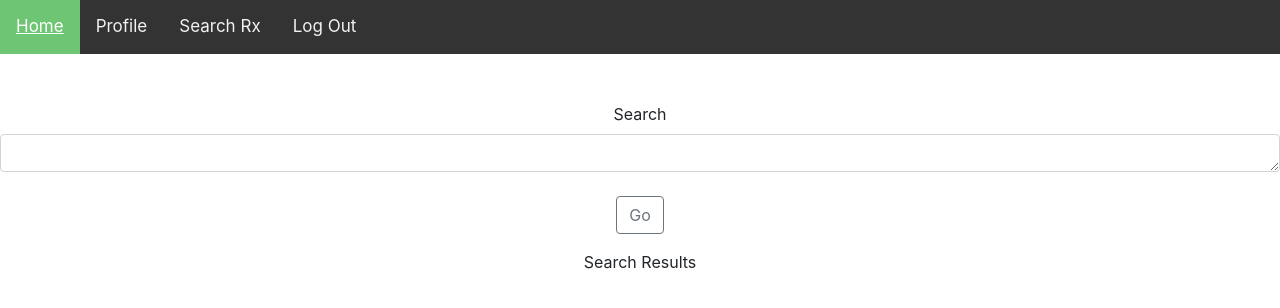
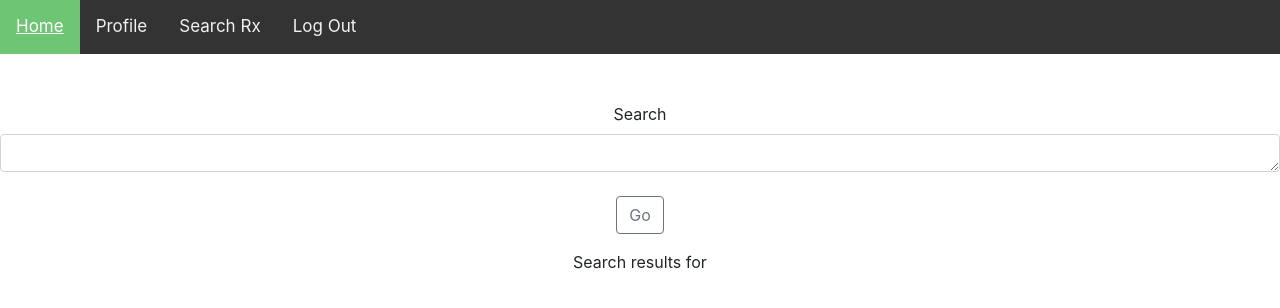
Before and after one commit to candacecodes/rx-roundtable-client, a React (Create React App) app: page /rx in a window 1280 px wide. Shown: the top 308 px of the page. Built offline with nearby package versions, Linux system fonts and the light colour scheme.

Commit message:
updated results section

```diff
--- a/src/containers/RxContainer.js
+++ b/src/containers/RxContainer.js
@@ -33,7 +33,7 @@ export default class RxContainer extends Component {
 
 		return (
 			<div>
-				<div className="header">Search Results</div>
+				<div className="header">Search results for {this.props.search}</div>
 				{/* <div>{this.props}</div> */}
 			</div>
 		);
```
